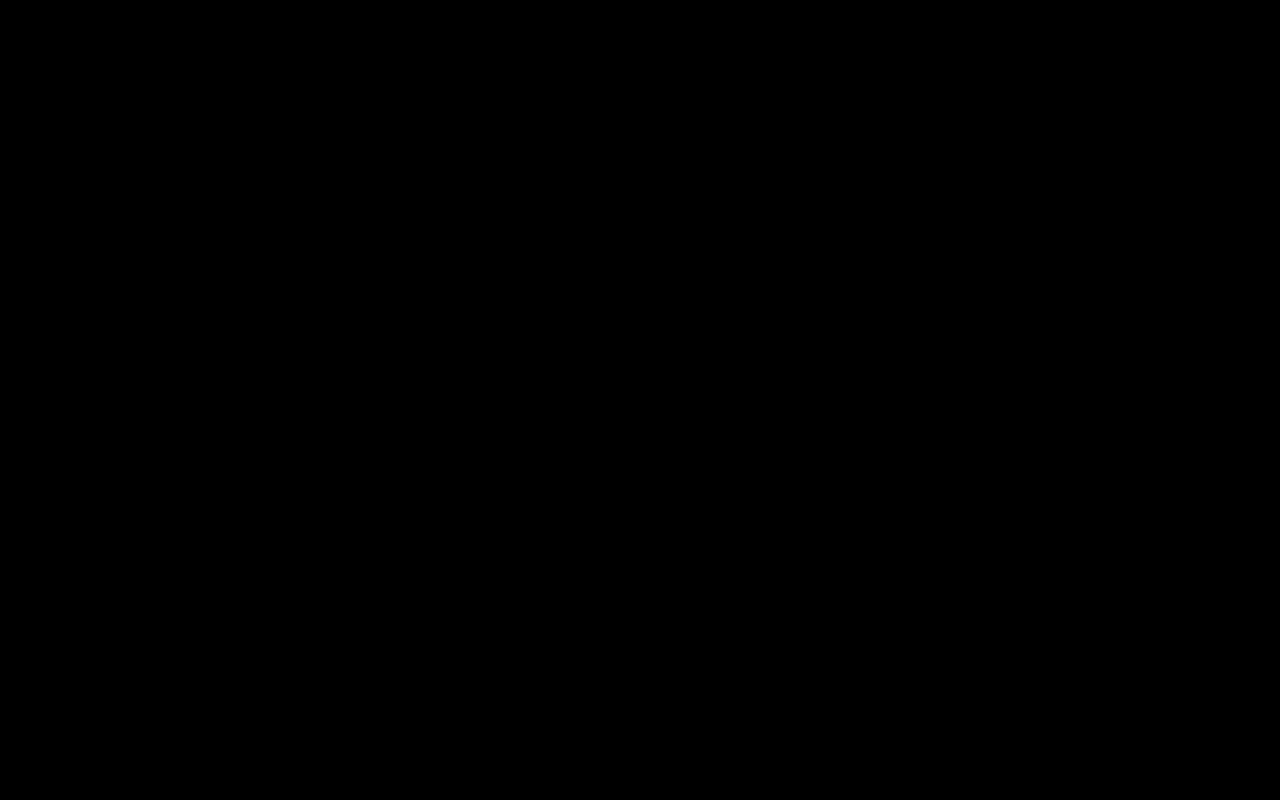
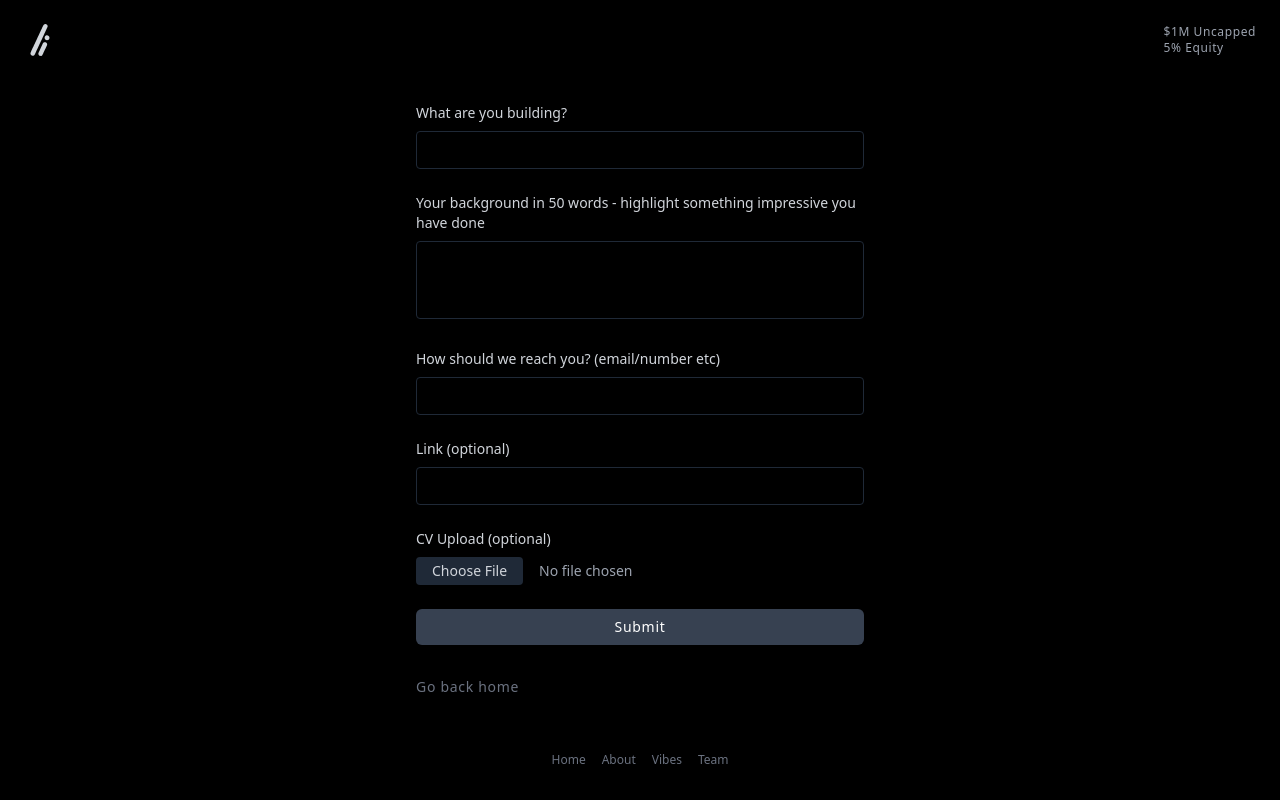
Before and after one commit to abhishekloiwal/aistudio-founders-landing, a React (Vite) app: page /apply in a window 1280 px wide. Before the commit this address had no page. Built offline with nearby package versions, Linux system fonts and the light colour scheme.

Commit message:
feat: Add apply page with minimalist form and auto-response

```diff
--- a/src/App.tsx
+++ b/src/App.tsx
@@ -4,6 +4,7 @@ import LandingPage from "@/polymet/pages/landing-page";
 import AboutPage from "@/polymet/pages/about-page";
 import TeamPage from "@/polymet/pages/team-page";
 import VibesPage from "@/polymet/pages/vibes-page";
+import ApplyPage from "@/polymet/pages/apply-page";
 
 export default function AIStudioPrototype() {
   return (
@@ -41,6 +42,14 @@ export default function AIStudioPrototype() {
             </LandingLayout>
           }
         />
+        <Route
+          path="/apply"
+          element={
+            <LandingLayout>
+              <ApplyPage />
+            </LandingLayout>
+          }
+        />
       </Routes>
     </Router>
   );
--- a/src/polymet/components/cta-button.tsx
+++ b/src/polymet/components/cta-button.tsx
@@ -14,7 +14,7 @@ export default function CTAButton({
   return (
     <Button
       onClick={onClick}
-      className={`bg-gray-700 hover:bg-gray-600 text-white rounded-md px-8 py-2 text-sm font-light tracking-wider transition-colors duration-300 ${className}`}
+      className={`bg-gray-700 hover:bg-gray-600 text-white rounded-md px-8 py-1 text-sm font-light tracking-wider transition-colors duration-300 ${className}`}
       variant="ghost"
     >
       {label}
--- /dev/null
+++ b/src/polymet/pages/apply-page.tsx
@@ -0,0 +1,147 @@
+import { useState } from "react";
+import { useNavigate } from "react-router-dom";
+import { FadeInBlur } from "@/components/ui/fade-in-blur";
+
+export default function ApplyPage() {
+  const navigate = useNavigate();
+  const [submitted, setSubmitted] = useState(false);
+  const [formData, setFormData] = useState({
+    building: "",
+    background: "",
+    contact: "",
+    link: "",
+    cv: null as File | null,
+  });
+
+  const handleSubmit = (e: React.FormEvent) => {
+    e.preventDefault();
+    setSubmitted(true);
+  };
+
+  const handleChange = (e: React.ChangeEvent<HTMLInputElement | HTMLTextAreaElement>) => {
+    setFormData({ ...formData, [e.target.name]: e.target.value });
+  };
+
+  const handleFileChange = (e: React.ChangeEvent<HTMLInputElement>) => {
+    if (e.target.files && e.target.files[0]) {
+      setFormData({ ...formData, cv: e.target.files[0] });
+    }
+  };
+
+  if (submitted) {
+    return (
+      <div className="flex flex-col items-center justify-center min-h-screen px-4">
+        <FadeInBlur duration={0.8}>
+          <p className="text-gray-300 text-lg font-light tracking-wide text-center">
+            If we're a fit, you'll hear within 72 hours.
+          </p>
+        </FadeInBlur>
+        <FadeInBlur duration={0.8} delay={0.3}>
+          <button
+            onClick={() => navigate("/")}
+            className="mt-8 text-gray-500 hover:text-gray-300 text-sm font-light tracking-wider transition-colors duration-300"
+          >
+            Go back home
+          </button>
+        </FadeInBlur>
+      </div>
+    );
+  }
+
+  return (
+    <div className="flex flex-col items-center justify-center min-h-screen px-4 py-16">
+      <FadeInBlur duration={0.8}>
+        <form onSubmit={handleSubmit} className="w-full max-w-md space-y-6">
+          {/* What are you building? */}
+          <div>
+            <label className="block text-gray-300 text-sm font-light mb-2">
+              What are you building?
+            </label>
+            <input
+              type="text"
+              name="building"
+              value={formData.building}
+              onChange={handleChange}
+              required
+              className="w-full bg-transparent border border-gray-800 rounded px-3 py-2 text-white text-sm focus:outline-none focus:border-gray-600 transition-colors duration-300"
+            />
+          </div>
+
+          {/* Background */}
+          <div>
+            <label className="block text-gray-300 text-sm font-light mb-2">
+              Your background in 50 words - highlight something impressive you have done
+            </label>
+            <textarea
+              name="background"
+              value={formData.background}
+              onChange={handleChange}
+              required
+              rows={3}
+              className="w-full bg-transparent border border-gray-800 rounded px-3 py-2 text-white text-sm focus:outline-none focus:border-gray-600 transition-colors duration-300 resize-none"
+            />
+          </div>
+
+          {/* Contact */}
+          <div>
+            <label className="block text-gray-300 text-sm font-light mb-2">
+              How should we reach you? (email/number etc)
+            </label>
+            <input
+              type="text"
+              name="contact"
+              value={formData.contact}
+              onChange={handleChange}
+              required
+              className="w-full bg-transparent border border-gray-800 rounded px-3 py-2 text-white text-sm focus:outline-none focus:border-gray-600 transition-colors duration-300"
+            />
+          </div>
+
+          {/* Link (optional) */}
+          <div>
+            <label className="block text-gray-300 text-sm font-light mb-2">
+              Link (optional)
+            </label>
+            <input
+              type="url"
+              name="link"
+              value={formData.link}
+              onChange={handleChange}
+              className="w-full bg-transparent border border-gray-800 rounded px-3 py-2 text-white text-sm focus:outline-none focus:border-gray-600 transition-colors duration-300"
+            />
+          </div>
+
+          {/* CV Upload (optional) */}
+          <div>
+            <label className="block text-gray-300 text-sm font-light mb-2">
+              CV Upload (optional)
+            </label>
+            <input
+              type="file"
+              name="cv"
+              onChange={handleFileChange}
+              accept=".pdf,.doc,.docx"
+              className="w-full text-gray-400 text-sm file:mr-4 file:py-1 file:px-4 file:rounded file:border-0 file:text-sm file:font-light file:bg-gray-800 file:text-gray-300 hover:file:bg-gray-700 file:transition-colors file:duration-300"
+            />
+          </div>
+
+          {/* Submit button */}
+          <button
+            type="submit"
+            className="w-full bg-gray-700 hover:bg-gray-600 text-white rounded-md px-8 py-2 text-sm font-light tracking-wider transition-colors duration-300 mt-8"
+          >
+            Submit
+          </button>
+        </form>
+
+        {/* Back to home link */}
+        <button
+          onClick={() => navigate("/")}
+          className="mt-8 text-gray-500 hover:text-gray-300 text-sm font-light tracking-wider transition-colors duration-300"
+        >
+          Go back home
+        </button>
+      </FadeInBlur>
+    </div>
+  );
+}
--- a/src/polymet/pages/landing-page.tsx
+++ b/src/polymet/pages/landing-page.tsx
@@ -1,10 +1,12 @@
 import { useState } from "react";
+import { useNavigate } from "react-router-dom";
 import { TextGenerateEffect } from "@/components/ui/text-generate-effect";
 import { FadeInBlur } from "@/components/ui/fade-in-blur";
 import CTAButton from "@/polymet/components/cta-button";
 import RotatingPolygon from "@/polymet/components/rotating-polygon";
 
 export default function LandingPage() {
+  const navigate = useNavigate();
   const [showButton, setShowButton] = useState(false);
 
   const heroText = "Where Systematic Thinkers Build AI-First Companies";
@@ -23,7 +25,7 @@ export default function LandingPage() {
       />
 
       <FadeInBlur show={showButton} delay={0.2} duration={0.8} className="mt-4">
-        <CTAButton label="Apply" />
+        <CTAButton label="Apply" onClick={() => navigate("/apply")} />
       </FadeInBlur>
     </div>
   );
```
Also changed, not shown: 1 other file (tests, documents, lock files or other folders).
